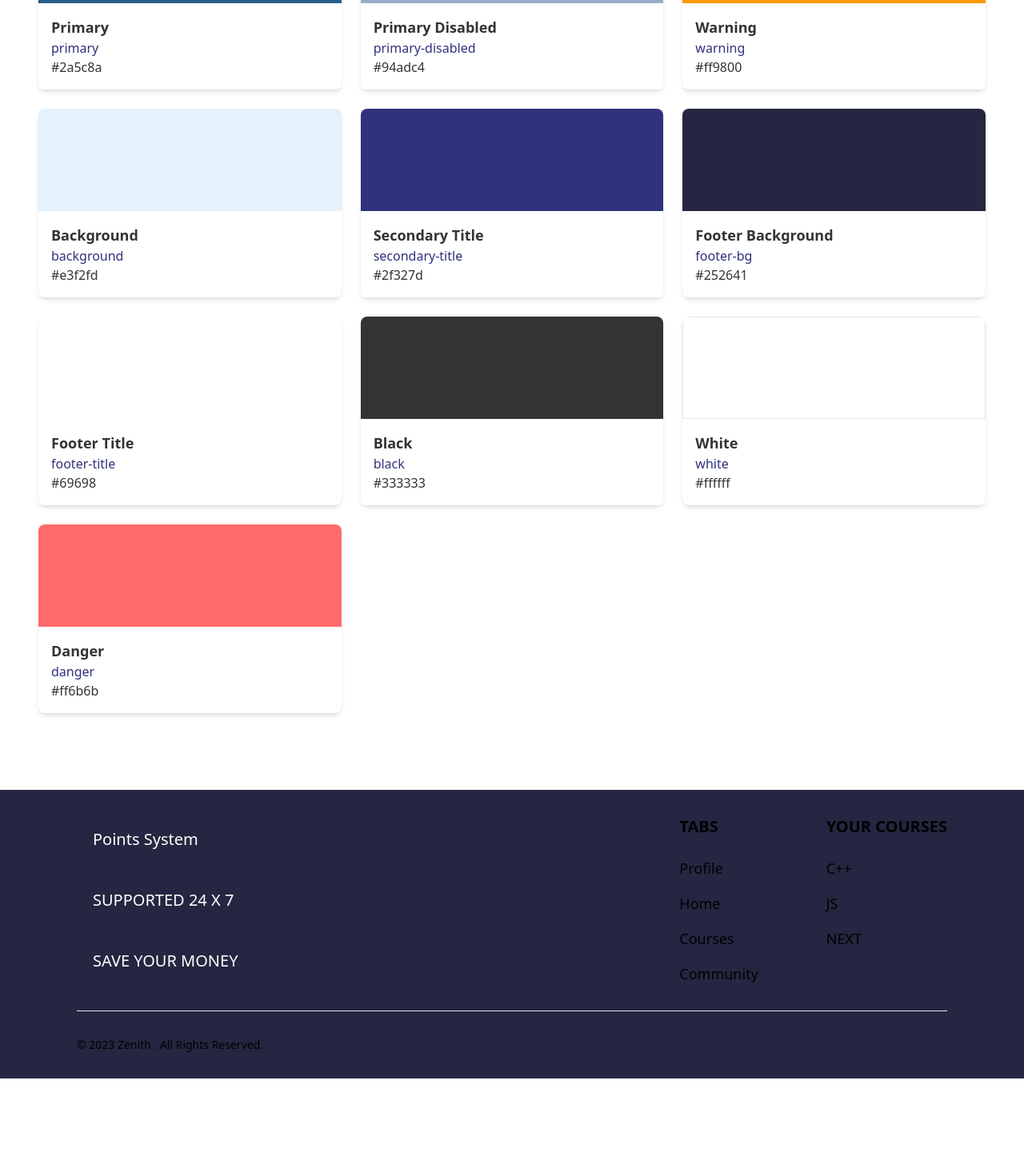
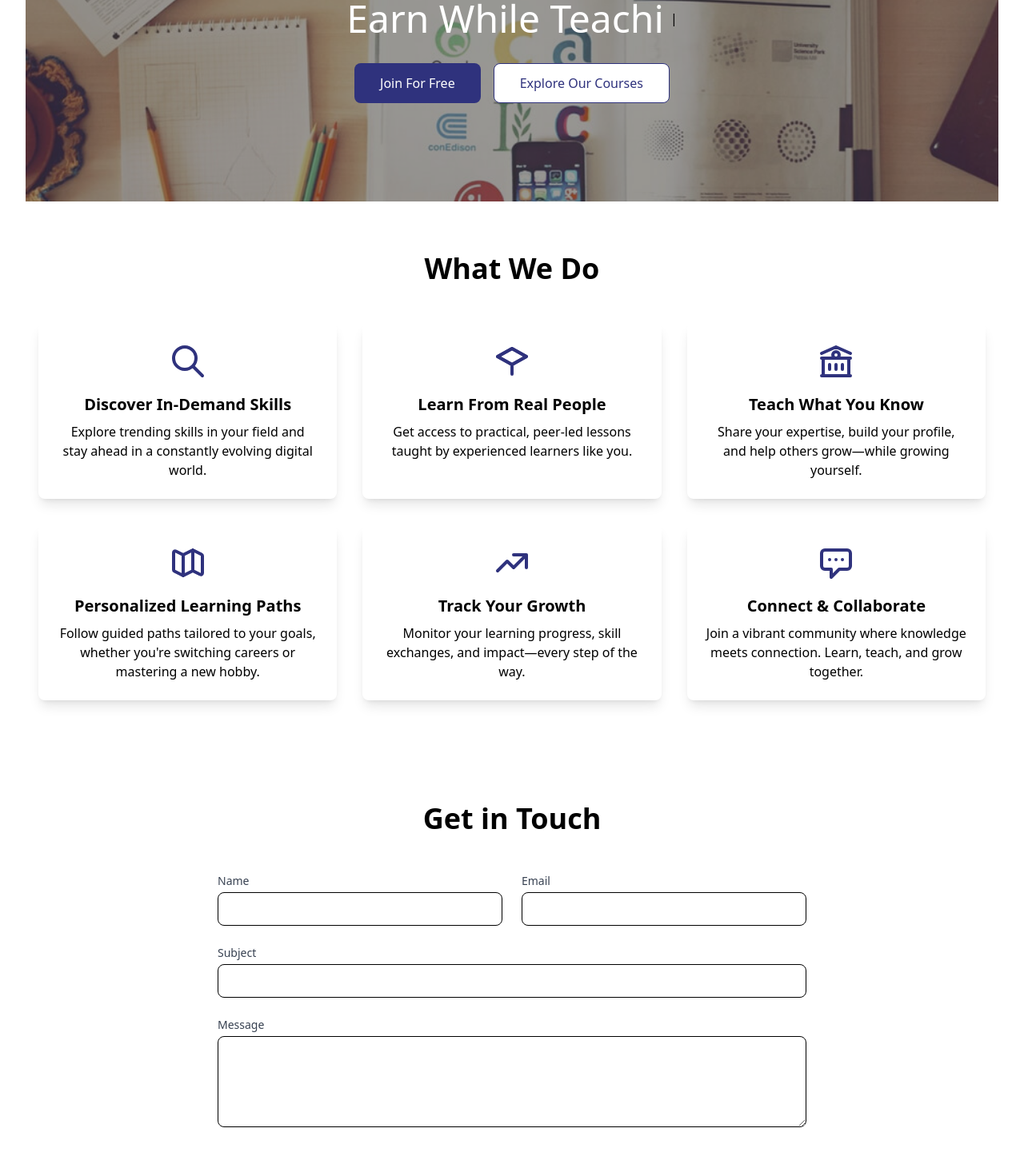
Before and after one commit to HazemLenin/zenith, a React (Vite) app in the folder zenith-frontend/: page / in a window 1280 px wide. Shown: the part 400-1856 px from the top of the page at 80% size. Before the commit the page ends 1749 px from the top, so only its background shows below. Built offline with nearby package versions, Linux system fonts and the light colour scheme; the HTML template or start-up script is replaced by a standard one.

Commit message:
home page

```diff
--- a/zenith-frontend/src/pages/Home.tsx
+++ b/zenith-frontend/src/pages/Home.tsx
@@ -1,118 +1,331 @@
-import React from "react";
+import React, { useEffect, useRef } from "react";
+import zenith from "/public/zenith-bg.jpg";
+import Typed from "typed.js";
 
 export const Home: React.FC = () => {
+  // Create reference element
+  const el = useRef<HTMLSpanElement>(null);
+
+  useEffect(() => {
+    const options = {
+      strings: [
+        "Learn from Experts",
+        "Share Your Skills",
+        "Earn While Teaching",
+      ],
+      typeSpeed: 50,
+      backSpeed: 25,
+      loop: true,
+    };
+
+    // Create typed instance
+    const typed = new Typed(el.current!, options);
+
+    // Cleanup on component unmount
+    return () => {
+      typed.destroy();
+    };
+  }, []);
+
   return (
-    <div className="min-h-screen">
-      <main className="container mx-auto px-4 py-8">
-        <h1 className="text-4xl font-bold text-black mb-8">Color Palette</h1>
-        <div className="grid grid-cols-1 md:grid-cols-2 lg:grid-cols-3 gap-6">
-          {/* Primary */}
-          <div className="rounded-lg overflow-hidden shadow-md">
-            <div className="h-32 bg-primary" />
-            <div className="p-4 bg-white">
-              <h3 className="text-lg font-semibold text-black">Primary</h3>
-              <p className="text-secondary-title">primary</p>
-              <p className="text-black">#2a5c8a</p>
+    <div className="flex flex-col">
+      {/* Hero Section */}
+      <section className="relative h-[60vh]">
+        <div
+          className="w-full h-full bg-cover bg-center bg-no-repeat"
+          style={{ backgroundImage: `url(${zenith})` }}
+        >
+          <div className="absolute inset-0 bg-black/50 flex flex-col items-center justify-center">
+            <h1
+              className="text-white
+ text-7xl font-bold mb-8"
+            >
+              Welcome to Zenith
+            </h1>
+            <div className="flex items-center gap-2">
+              <span ref={el} className="text-white text-5xl"></span>
+            </div>
+            <div className="flex gap-4 mt-8">
+              <button className="px-8 py-3 bg-secondary-title text-white font-medium rounded-lg hover:bg-blue-700 transition-colors duration-300">
+                Join For Free
+              </button>
+              <button className="px-8 py-3 bg-white text-secondary-title font-medium rounded-lg hover:bg-gray-100 transition-colors duration-300 border border-secondary-title">
+            Explore Our Courses
+              </button>
+            </div>
+          </div>
+        </div>
+      </section>
+
+      {/* Services Section */}
+      <section className="py-16 bg-gray-50">
+        <div className="max-w-7xl mx-auto px-4">
+          <h2 className="text-4xl font-bold text-center mb-12 text-gray-800">
+            What We Do
+          </h2>
+          <div className="grid grid-cols-1 md:grid-cols-2 lg:grid-cols-3 gap-8">
+            {/* Market Analysis */}
+            <div className="bg-white p-6 rounded-lg shadow-lg transform transition-all duration-300 hover:-translate-y-2 hover:shadow-xl">
+              <div className="flex flex-col items-center">
+                <div className="text-secondary-title mb-4">
+                  <svg
+                    className="w-12 h-12"
+                    fill="none"
+                    stroke="currentColor"
+                    viewBox="0 0 24 24"
+                  >
+                    <path
+                      strokeLinecap="round"
+                      strokeLinejoin="round"
+                      strokeWidth="2"
+                      d="M21 21l-6-6m2-5a7 7 0 11-14 0 7 7 0 0114 0z"
+                    />
+                  </svg>
+                </div>
+                <h3 className="text-xl font-semibold mb-2">
+                  {" "}
+                  Discover In-Demand Skills
+                </h3>
+                <p className="text-gray-600 text-center">
+                  Explore trending skills in your field and stay ahead in a
+                  constantly evolving digital world.
+                </p>
               </div>
             </div>
 
-          {/* Primary Disabled */}
-          <div className="rounded-lg overflow-hidden shadow-md">
-            <div className="h-32 bg-primary-disabled" />
-            <div className="p-4 bg-white">
-              <h3 className="text-lg font-semibold text-black">
-                Primary Disabled
+            {/* Funds Management */}
+            <div className="bg-white p-6 rounded-lg shadow-lg transform transition-all duration-300 hover:-translate-y-2 hover:shadow-xl">
+              <div className="flex flex-col items-center">
+                <div className="text-secondary-title mb-4">
+                  <svg
+                    className="w-12 h-12"
+                    fill="none"
+                    stroke="currentColor"
+                    viewBox="0 0 24 24"
+                    xmlns="http://www.w3.org/2000/svg"
+                  >
+                    <path
+                      strokeLinecap="round"
+                      strokeLinejoin="round"
+                      strokeWidth="2"
+                      d="M12 14l9-5-9-5-9 5 9 5z"
+                    />
+                    <path
+                      strokeLinecap="round"
+                      strokeLinejoin="round"
+                      strokeWidth="2"
+                      d="M12 14l9-5-9-5-9 5 9 5zm0 0L3 9m9 5v6m0-6l9-5"
+                    />
+                  </svg>
+                </div>
+                <h3 className="text-xl font-semibold mb-2">
+                  Learn From Real People
                 </h3>
-              <p className="text-secondary-title">primary-disabled</p>
-              <p className="text-black">#94adc4</p>
+                <p className="text-gray-600 text-center">
+                  Get access to practical, peer-led lessons taught by
+                  experienced learners like you.
+                </p>
               </div>
             </div>
 
-          {/* Warning */}
-          <div className="rounded-lg overflow-hidden shadow-md">
-            <div className="h-32 bg-warning" />
-            <div className="p-4 bg-white">
-              <h3 className="text-lg font-semibold text-black">Warning</h3>
-              <p className="text-secondary-title">warning</p>
-              <p className="text-black">#ff9800</p>
+            {/* PR & Marketing */}
+            <div className="bg-white p-6 rounded-lg shadow-lg transform transition-all duration-300 hover:-translate-y-2 hover:shadow-xl">
+              <div className="flex flex-col items-center">
+                <div className="text-secondary-title mb-4">
+                  <svg
+                    className="w-12 h-12"
+                    fill="none"
+                    stroke="currentColor"
+                    viewBox="0 0 24 24"
+                  >
+                    <path
+                      strokeLinecap="round"
+                      strokeLinejoin="round"
+                      strokeWidth="2"
+                      d="M8 14v3m4-3v3m4-3v3M3 21h18M3 10h18M3 7l9-4 9 4M4 10h16v11H4V10z"
+                    />
+                    <circle cx="12" cy="8" r="2" strokeWidth="2" />
+                  </svg>
+                </div>
+                <h3 className="text-xl font-semibold mb-2">
+                  Teach What You Know
+                </h3>
+                <p className="text-gray-600 text-center">
+                  Share your expertise, build your profile, and help others
+                  grow—while growing yourself.
+                </p>
               </div>
             </div>
 
-          {/* Background */}
-          <div className="rounded-lg overflow-hidden shadow-md">
-            <div className="h-32 bg-background" />
-            <div className="p-4 bg-white">
-              <h3 className="text-lg font-semibold text-black">Background</h3>
-              <p className="text-secondary-title">background</p>
-              <p className="text-black">#e3f2fd</p>
+            {/* Business Planning */}
+            <div className="bg-white p-6 rounded-lg shadow-lg transform transition-all duration-300 hover:-translate-y-2 hover:shadow-xl">
+              <div className="flex flex-col items-center">
+                <div className="text-secondary-title mb-4">
+                  <svg
+                    className="w-12 h-12"
+                    fill="none"
+                    stroke="currentColor"
+                    viewBox="0 0 24 24"
+                  >
+                    <path
+                      strokeLinecap="round"
+                      strokeLinejoin="round"
+                      strokeWidth="2"
+                      d="M9 20l-5.447-2.724A1 1 0 013 16.382V5.618a1 1 0 011.447-.894L9 7m0 13l6-3m-6 3V7m6 10l4.553 2.276A1 1 0 0021 18.382V7.618a1 1 0 00-.553-.894L15 4m0 13V4m0 0L9 7"
+                    />
+                  </svg>
+                </div>
+                <h3 className="text-xl font-semibold mb-2">
+                  Personalized Learning Paths
+                </h3>
+                <p className="text-gray-600 text-center">
+                  Follow guided paths tailored to your goals, whether you're
+                  switching careers or mastering a new hobby.
+                </p>
               </div>
             </div>
 
-          {/* Secondary Title */}
-          <div className="rounded-lg overflow-hidden shadow-md">
-            <div className="h-32 bg-secondary-title" />
-            <div className="p-4 bg-white">
-              <h3 className="text-lg font-semibold text-black">
-                Secondary Title
+            {/* Audit */}
+            <div className="bg-white p-6 rounded-lg shadow-lg transform transition-all duration-300 hover:-translate-y-2 hover:shadow-xl">
+              <div className="flex flex-col items-center">
+                <div className="text-secondary-title mb-4">
+                  <svg
+                    className="w-12 h-12"
+                    fill="none"
+                    stroke="currentColor"
+                    viewBox="0 0 24 24"
+                  >
+                    <path
+                      strokeLinecap="round"
+                      strokeLinejoin="round"
+                      strokeWidth="2"
+                      d="M13 7h8m0 0v8m0-8l-8 8-4-4-6 6"
+                    />
+                  </svg>
+                </div>{" "}
+                <h3 className="text-xl font-semibold mb-2">
+                  Track Your Growth
                 </h3>
-              <p className="text-secondary-title">secondary-title</p>
-              <p className="text-black">#2f327d</p>
+                <p className="text-gray-600 text-center">
+                  Monitor your learning progress, skill exchanges, and
+                  impact—every step of the way.
+                </p>
               </div>
             </div>
 
-          {/* Footer Background */}
-          <div className="rounded-lg overflow-hidden shadow-md">
-            <div className="h-32 bg-footer-bg" />
-            <div className="p-4 bg-white">
-              <h3 className="text-lg font-semibold text-black">
-                Footer Background
+            {/* Consulting */}
+            <div className="bg-white p-6 rounded-lg shadow-lg transform transition-all duration-300 hover:-translate-y-2 hover:shadow-xl">
+              <div className="flex flex-col items-center">
+                <div className="text-secondary-title mb-4">
+                  <svg
+                    className="w-12 h-12"
+                    fill="none"
+                    stroke="currentColor"
+                    viewBox="0 0 24 24"
+                  >
+                    <path
+                      strokeLinecap="round"
+                      strokeLinejoin="round"
+                      strokeWidth="2"
+                      d="M8 10h.01M12 10h.01M16 10h.01M9 16H5a2 2 0 01-2-2V6a2 2 0 012-2h14a2 2 0 012 2v8a2 2 0 01-2 2h-5l-5 5v-5z"
+                    />
+                  </svg>
+                </div>
+                <h3 className="text-xl font-semibold mb-2">
+                  Connect & Collaborate
                 </h3>
-              <p className="text-secondary-title">footer-bg</p>
-              <p className="text-black">#252641</p>
-            </div>
-          </div>
-
-          {/* Footer Title */}
-          <div className="rounded-lg overflow-hidden shadow-md">
-            <div className="h-32 bg-footer-title" />
-            <div className="p-4 bg-white">
-              <h3 className="text-lg font-semibold text-black">Footer Title</h3>
-              <p className="text-secondary-title">footer-title</p>
-              <p className="text-black">#69698</p>
-            </div>
-          </div>
-
-          {/* Black */}
-          <div className="rounded-lg overflow-hidden shadow-md">
-            <div className="h-32 bg-black" />
-            <div className="p-4 bg-white">
-              <h3 className="text-lg font-semibold text-black">Black</h3>
-              <p className="text-secondary-title">black</p>
-              <p className="text-black">#333333</p>
-            </div>
-          </div>
-
-          {/* White */}
-          <div className="rounded-lg overflow-hidden shadow-md">
-            <div className="h-32 bg-white border border-gray-200" />
-            <div className="p-4 bg-white">
-              <h3 className="text-lg font-semibold text-black">White</h3>
-              <p className="text-secondary-title">white</p>
-              <p className="text-black">#ffffff</p>
-            </div>
-          </div>
-
-          {/* Danger */}
-          <div className="rounded-lg overflow-hidden shadow-md">
-            <div className="h-32 bg-danger" />
-            <div className="p-4 bg-white">
-              <h3 className="text-lg font-semibold text-black">Danger</h3>
-              <p className="text-secondary-title">danger</p>
-              <p className="text-black">#ff6b6b</p>
+                <p className="text-gray-600 text-center">
+                  Join a vibrant community where knowledge meets connection.
+                  Learn, teach, and grow together.
+                </p>
               </div>
             </div>
           </div>
-      </main>
+        </div>
+      </section>
+
+      {/* Contact Form Section */}
+      <section className="py-16 bg-white">
+        <div className="max-w-3xl mx-auto px-4">
+          <h2 className="text-4xl font-bold text-center mb-12 text-gray-800">
+            Get in Touch
+          </h2>
+          <form className="space-y-6">
+            <div className="grid grid-cols-1 md:grid-cols-2 gap-6">
+              <div>
+                <label
+                  htmlFor="name"
+                  className="block text-sm font-medium text-gray-700 mb-1"
+                >
+                  Name
+                </label>
+                <input
+                  type="text"
+                  id="name"
+                  name="name"
+                  className="w-full px-4 py-2 border border-gray-300 rounded-lg focus:ring-2 focus:ring-blue-500 focus:border-blue-500"
+                  required
+                />
+              </div>
+              <div>
+                <label
+                  htmlFor="email"
+                  className="block text-sm font-medium text-gray-700 mb-1"
+                >
+                  Email
+                </label>
+                <input
+                  type="email"
+                  id="email"
+                  name="email"
+                  className="w-full px-4 py-2 border border-gray-300 rounded-lg focus:ring-2 focus:ring-blue-500 focus:border-blue-500"
+                  required
+                />
+              </div>
+            </div>
+            <div>
+              <label
+                htmlFor="subject"
+                className="block text-sm font-medium text-gray-700 mb-1"
+              >
+                Subject
+              </label>
+              <input
+                type="text"
+                id="subject"
+                name="subject"
+                className="w-full px-4 py-2 border border-gray-300 rounded-lg focus:ring-2 focus:ring-blue-500 focus:border-blue-500"
+                required
+              />
+            </div>
+            <div>
+              <label
+                htmlFor="message"
+                className="block text-sm font-medium text-gray-700 mb-1"
+              >
+                Message
+              </label>
+              <textarea
+                id="message"
+                name="message"
+                rows={4}
+                className="w-full px-4 py-2 border border-gray-300 rounded-lg focus:ring-2 focus:ring-blue-500 focus:border-blue-500"
+                required
+              ></textarea>
+            </div>
+            <div className="flex justify-center">
+              <button
+                type="submit"
+                className="px-8 py-3 text-primary-titletext-white font-medium rounded-lg hover:bg-blue-700 transition-colors duration-300"
+              >
+                Send Message
+              </button>
+            </div>
+          </form>
+        </div>
+      </section>
     </div>
   );
 };
+
+export default Home;
```
Also changed, not shown: zenith-frontend/public/zenith-bg.jpg (added). Lines whose indentation alone changed are shown as unchanged.
